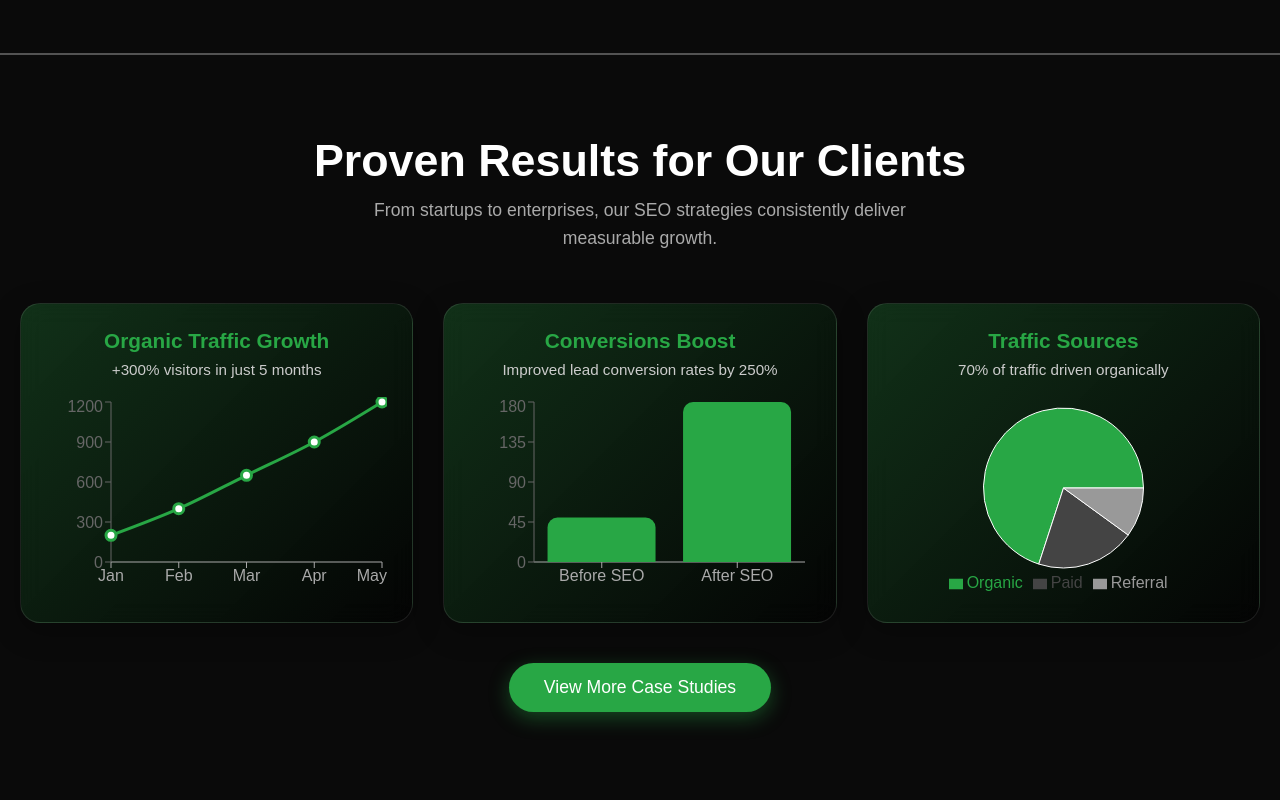
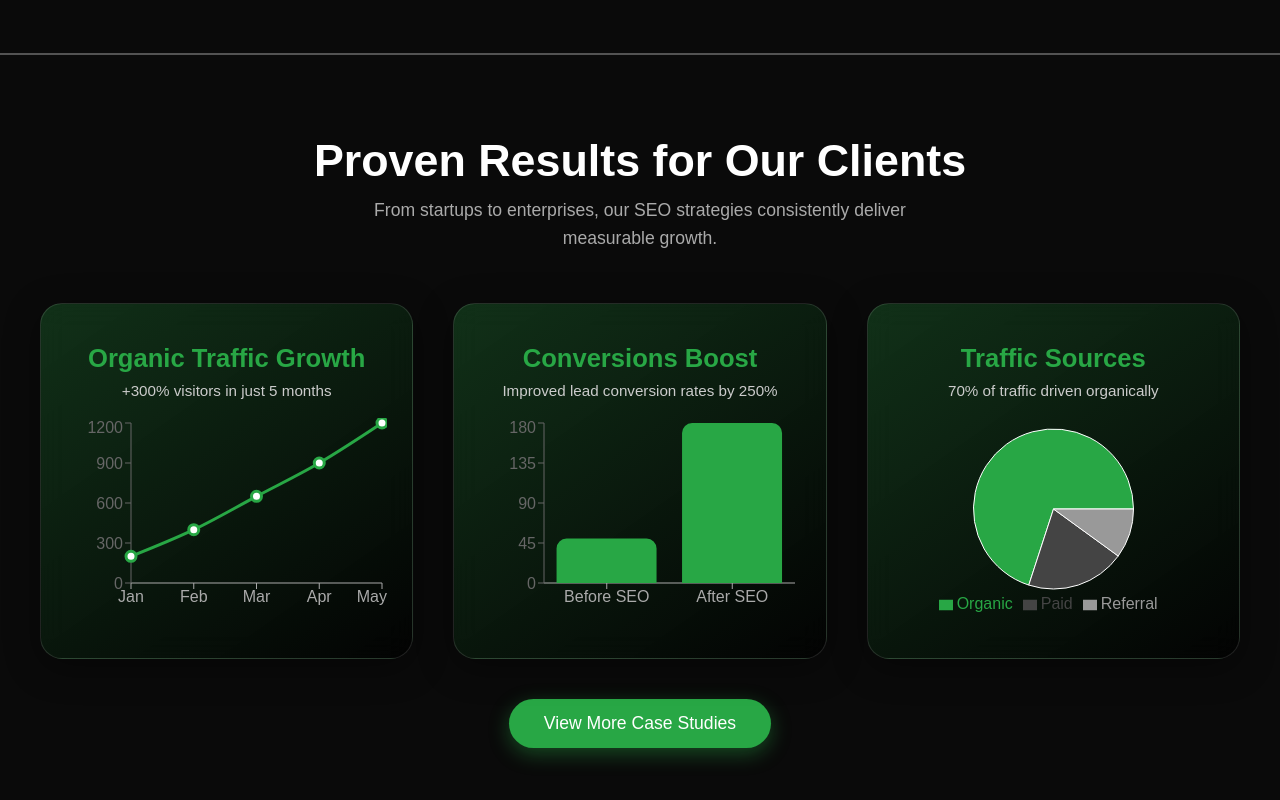
Before and after one commit to Santhosh-Kumar-2004/seo-saas-landing-page, a React (Vite) app: page / in a window 1280 px wide. Shown: the part 2765-3565 px from the top of the page. Built offline with nearby package versions, Linux system fonts and the light colour scheme.

Commit message:
Updating the portfolio css

```diff
--- a/src/styles/PortfolioSection.css
+++ b/src/styles/PortfolioSection.css
@@ -30,36 +30,42 @@
 /* Portfolio Grid */
 .portfolio-grid {
   display: grid;
-  grid-template-columns: repeat(auto-fit, minmax(320px, 1fr));
-  gap: 30px;
+  grid-template-columns: repeat(auto-fit, minmax(340px, 1fr));
+  gap: 40px;
   justify-content: center;
   align-items: stretch;
+  max-width: 1200px;
+  margin: 0 auto;
 }
 
 /* Portfolio Cards */
 .portfolio-card {
-  background: linear-gradient(135deg, rgba(40, 167, 69, 0.25), rgba(0, 0, 0, 0.6));
-  backdrop-filter: blur(12px);
-  -webkit-backdrop-filter: blur(12px);
-  border-radius: 20px;
-  padding: 25px;
-  box-shadow: 0 8px 30px rgba(0, 0, 0, 0.3);
-  transition: all 0.35s ease;
-  border: 1px solid rgba(255, 255, 255, 0.1);
+  background: linear-gradient(145deg, rgba(40, 167, 69, 0.25), rgba(0, 0, 0, 0.7));
+  backdrop-filter: blur(14px);
+  -webkit-backdrop-filter: blur(14px);
+  border-radius: 22px;
+  padding: 40px 25px;
+  box-shadow: 0 8px 35px rgba(0, 0, 0, 0.4);
+  transition: all 0.4s ease;
+  border: 1px solid rgba(255, 255, 255, 0.12);
+  display: flex;
+  flex-direction: column;
+  justify-content: space-between;
 }
 
 .portfolio-card:hover {
-  transform: translateY(-8px) scale(1.02);
-  box-shadow: 0 12px 40px rgba(40, 167, 69, 0.4);
+  transform: translateY(-10px) scale(1.03);
+  box-shadow: 0 15px 45px rgba(40, 167, 69, 0.45);
   border-color: rgba(40, 167, 69, 0.5);
 }
 
 /* Card Content */
 .card-title {
-  font-size: 1.3rem;
-  font-weight: 600;
-  margin-bottom: 5px;
+  font-size: 1.6rem;
+  font-weight: 700;
+  margin-bottom: 6px;
   color: #28a745;
+  text-transform: capitalize;
 }
 
 .card-desc {
```
